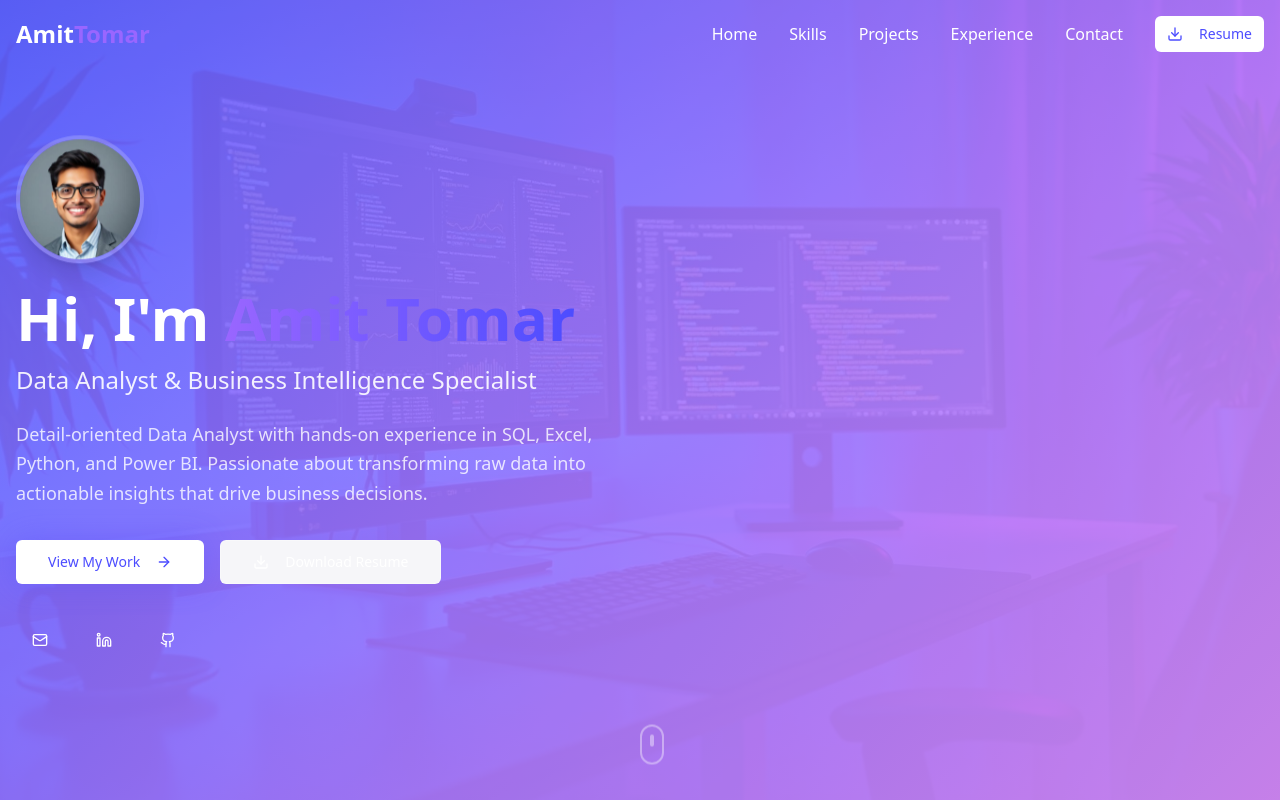
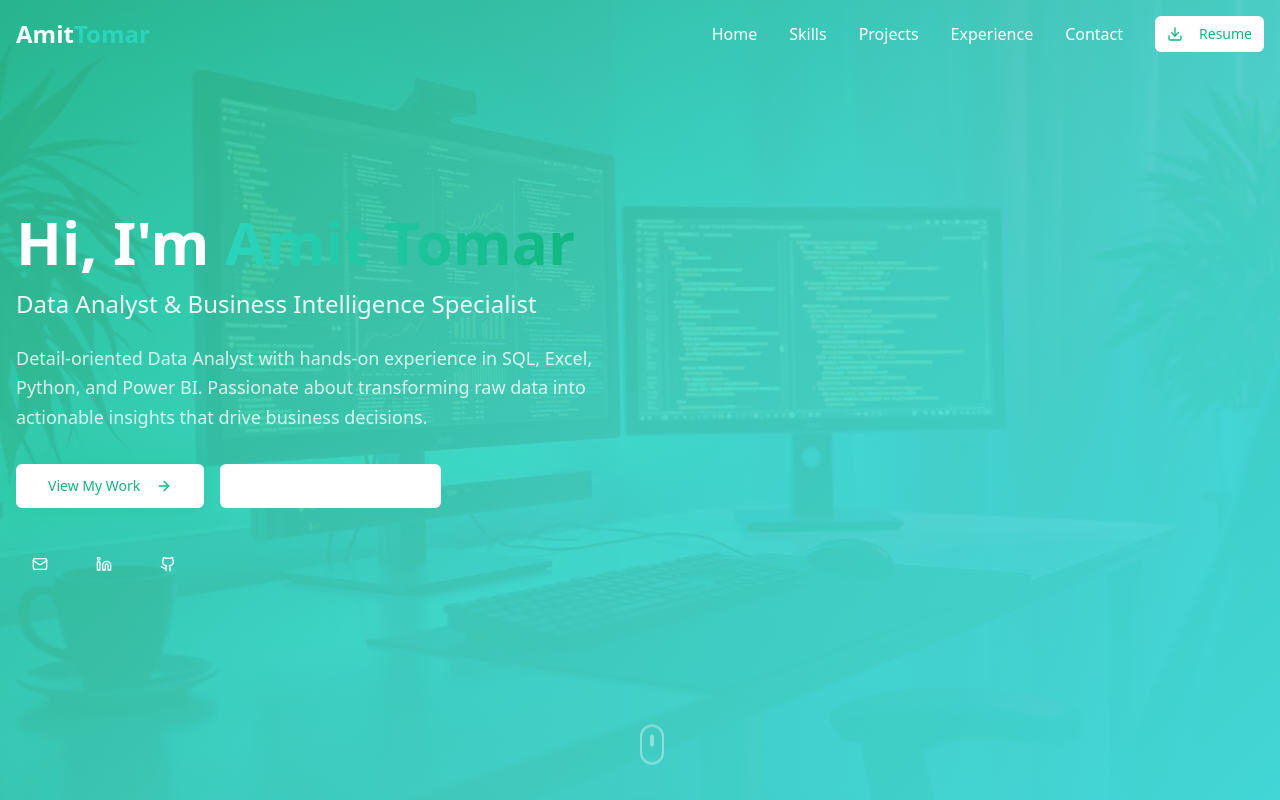
Before and after one commit to Amittomar2003/amittechlab, a React (Vite) app: page / in a window 1280 px wide. Shown: the top 800 px of the page. Built offline with nearby package versions, Linux system fonts and the light colour scheme; the HTML template or start-up script is replaced by a standard one.

Commit message:
Change theme and remove photo

```diff
--- a/src/components/Hero.tsx
+++ b/src/components/Hero.tsx
@@ -1,7 +1,6 @@
 import { Button } from "@/components/ui/button";
 import { ArrowRight, Download, Github, Linkedin, Mail } from "lucide-react";
 import heroBackground from "@/assets/hero-bg.jpg";
-import profilePhoto from "@/assets/profile-photo.jpg";
 
 const Hero = () => {
   return (
@@ -18,14 +17,6 @@ const Hero = () => {
       <div className="relative z-10 container mx-auto px-4 py-20">
         <div className="grid lg:grid-cols-2 gap-12 items-center">
           <div className="text-center lg:text-left animate-fade-in">
-            <div className="mb-6">
-              <img
-                src={profilePhoto}
-                alt="Amit Tomar - Data Analyst"
-                className="w-32 h-32 rounded-full mx-auto lg:mx-0 shadow-xl border-4 border-white/20 animate-float"
-              />
-            </div>
-
             <h1 className="text-4xl lg:text-6xl font-bold text-white mb-4">
               Hi, I'm <span className="bg-gradient-to-r from-accent to-primary bg-clip-text text-transparent">Amit Tomar</span>
             </h1>
--- a/src/index.css
+++ b/src/index.css
@@ -8,26 +8,26 @@ All colors MUST be HSL.
 
 @layer base {
   :root {
-    --background: 240 20% 97%;
-    --foreground: 240 10% 5%;
+    --background: 0 0% 100%;
+    --foreground: 160 10% 10%;
 
     --card: 0 0% 100%;
-    --card-foreground: 240 10% 5%;
+    --card-foreground: 160 10% 10%;
 
     --popover: 0 0% 100%;
-    --popover-foreground: 240 10% 5%;
+    --popover-foreground: 160 10% 10%;
 
-    --primary: 240 100% 65%;
-    --primary-foreground: 0 0% 98%;
+    --primary: 160 84% 39%;
+    --primary-foreground: 0 0% 100%;
 
-    --secondary: 240 5% 96%;
-    --secondary-foreground: 240 10% 5%;
+    --secondary: 160 60% 95%;
+    --secondary-foreground: 160 84% 20%;
 
-    --muted: 240 5% 94%;
-    --muted-foreground: 240 4% 46%;
+    --muted: 160 30% 96%;
+    --muted-foreground: 160 10% 45%;
 
-    --accent: 260 100% 70%;
-    --accent-foreground: 0 0% 98%;
+    --accent: 172 66% 50%;
+    --accent-foreground: 0 0% 100%;
 
     --destructive: 0 84.2% 60.2%;
     --destructive-foreground: 210 40% 98%;
@@ -44,9 +44,9 @@ All colors MUST be HSL.
 
     /* Gradients */
     --gradient-primary: linear-gradient(135deg, hsl(var(--primary)), hsl(var(--accent)));
-    --gradient-hero: linear-gradient(135deg, hsl(240 100% 65%) 0%, hsl(260 100% 70%) 50%, hsl(280 100% 75%) 100%);
-    --gradient-card: linear-gradient(145deg, hsl(0 0% 100%) 0%, hsl(240 20% 98%) 100%);
-    --gradient-subtle: linear-gradient(180deg, hsl(240 20% 99%) 0%, hsl(240 20% 97%) 100%);
+    --gradient-hero: linear-gradient(135deg, hsl(160 84% 39%) 0%, hsl(172 66% 50%) 50%, hsl(180 80% 55%) 100%);
+    --gradient-card: linear-gradient(145deg, hsl(0 0% 100%) 0%, hsl(160 30% 98%) 100%);
+    --gradient-subtle: linear-gradient(180deg, hsl(160 30% 99%) 0%, hsl(160 30% 97%) 100%);
 
     /* Shadows */
     --shadow-sm: 0 1px 2px 0 hsl(240 10% 5% / 0.05);
@@ -80,26 +80,26 @@ All colors MUST be HSL.
   }
 
   .dark {
-    --background: 240 10% 5%;
-    --foreground: 240 20% 98%;
+    --background: 160 20% 8%;
+    --foreground: 160 10% 95%;
 
-    --card: 240 10% 8%;
-    --card-foreground: 240 20% 98%;
+    --card: 160 20% 10%;
+    --card-foreground: 160 10% 95%;
 
-    --popover: 240 10% 8%;
-    --popover-foreground: 240 20% 98%;
+    --popover: 160 20% 8%;
+    --popover-foreground: 160 10% 95%;
 
-    --primary: 240 100% 70%;
-    --primary-foreground: 240 10% 5%;
+    --primary: 160 84% 45%;
+    --primary-foreground: 0 0% 100%;
 
-    --secondary: 240 10% 15%;
-    --secondary-foreground: 240 20% 98%;
+    --secondary: 160 30% 18%;
+    --secondary-foreground: 160 10% 95%;
 
-    --muted: 240 10% 12%;
-    --muted-foreground: 240 10% 65%;
+    --muted: 160 30% 15%;
+    --muted-foreground: 160 10% 65%;
 
-    --accent: 260 100% 75%;
-    --accent-foreground: 240 10% 5%;
+    --accent: 172 66% 50%;
+    --accent-foreground: 0 0% 100%;
 
     --destructive: 0 62.8% 30.6%;
     --destructive-foreground: 240 20% 98%;
@@ -109,9 +109,9 @@ All colors MUST be HSL.
     --ring: 240 100% 70%;
 
     /* Dark mode gradients */
-    --gradient-hero: linear-gradient(135deg, hsl(240 100% 70%) 0%, hsl(260 100% 75%) 50%, hsl(280 100% 80%) 100%);
-    --gradient-card: linear-gradient(145deg, hsl(240 10% 8%) 0%, hsl(240 10% 12%) 100%);
-    --gradient-subtle: linear-gradient(180deg, hsl(240 10% 8%) 0%, hsl(240 10% 5%) 100%);
+    --gradient-hero: linear-gradient(135deg, hsl(160 84% 45%) 0%, hsl(172 66% 50%) 50%, hsl(180 80% 55%) 100%);
+    --gradient-card: linear-gradient(145deg, hsl(160 20% 10%) 0%, hsl(160 20% 14%) 100%);
+    --gradient-subtle: linear-gradient(180deg, hsl(160 20% 10%) 0%, hsl(160 20% 8%) 100%);
 
     --sidebar-background: 240 5.9% 10%;
     --sidebar-foreground: 240 4.8% 95.9%;
```
